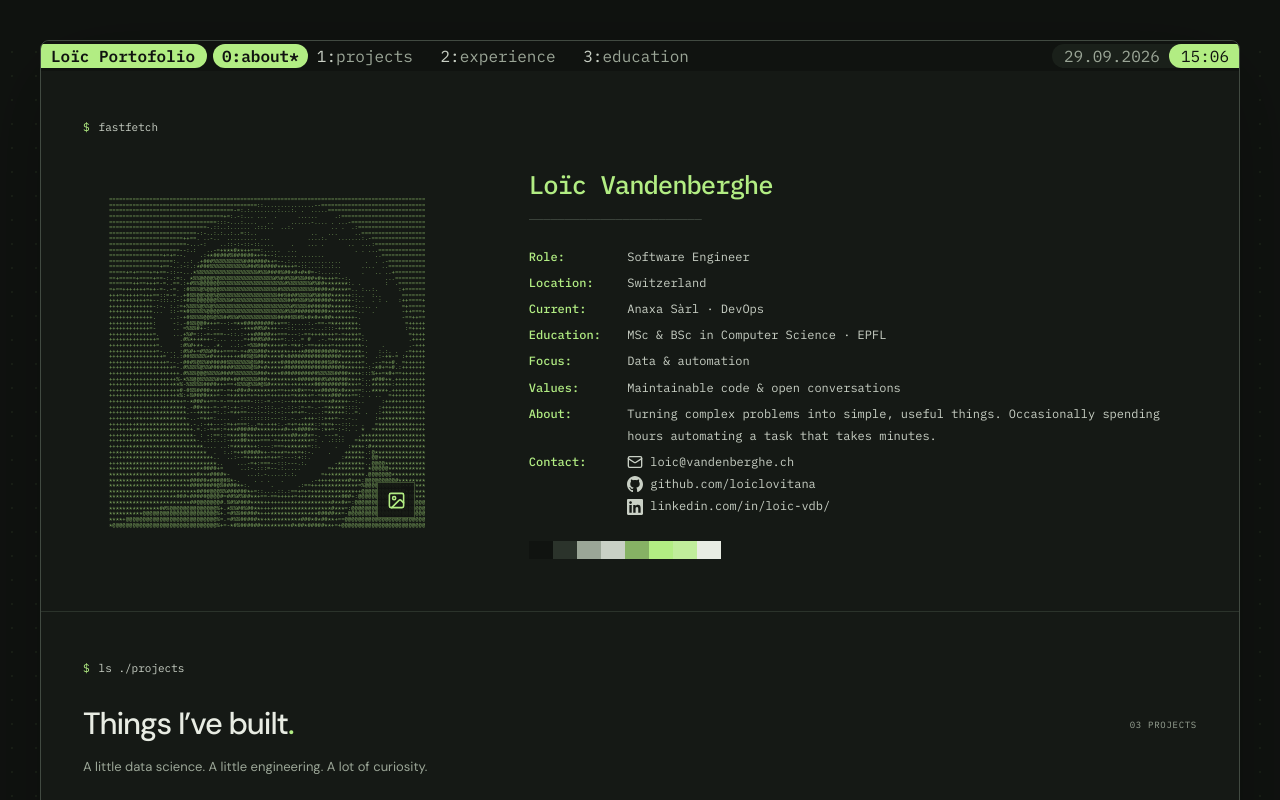
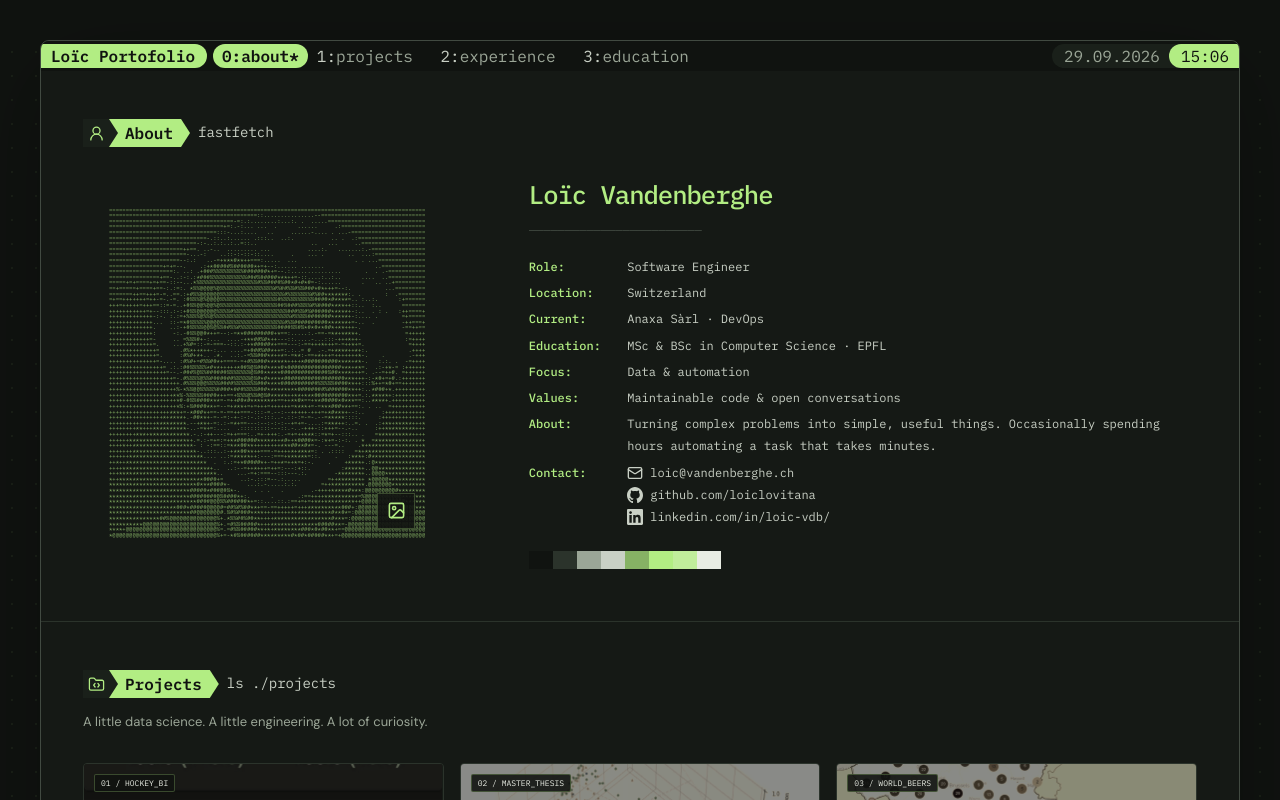
Before and after one commit to loiclovitana/loic-portofolio, a Svelte app: page / in a window 1280 px wide. Shown: the top 800 px of the page. Built offline with nearby package versions, Linux system fonts and the light colour scheme.

Commit message:
feat: section title

```diff
--- a/src/App.svelte
+++ b/src/App.svelte
@@ -24,7 +24,6 @@
 
     <Section
       {...sections.projects}
-      label={`${String(projects.length).padStart(2, '0')} PROJECTS`}
       intro="A little data science. A little engineering. A lot of curiosity."
     >
       <div class="projects">
@@ -36,7 +35,6 @@
 
     <Section
       {...sections.experience}
-      label="EXPERIENCE"
       intro="From understanding the business to building the system. Five years of solving problems with people and data."
     >
       <div class="timeline">
@@ -67,7 +65,7 @@
       </div>
     </Section>
 
-    <Section {...sections.education} label="EDUCATION">
+    <Section {...sections.education}>
       <div class="education-grid">
         {#each education as item, index (item.school)}
           <article>
--- a/src/components/Hero.svelte
+++ b/src/components/Hero.svelte
@@ -2,6 +2,7 @@
   import { onMount } from 'svelte';
   import ContactIcon from './ContactIcon.svelte';
   import Portrait from './Portrait.svelte';
+  import SectionHeading from './SectionHeading.svelte';
   import { contactLinks, education, experience, sections } from '../content';
 
   const roles = [
@@ -82,7 +83,12 @@
 </script>
 
 <section id={sections.about.id} aria-labelledby="about-title" tabindex="-1">
-  <p class="prompt"><span class="accent">$</span> {sections.about.command}</p>
+  <SectionHeading
+    title={sections.about.title}
+    icon={sections.about.icon}
+    command={sections.about.command}
+    tag="p"
+  />
 
   <div class="fetch-output">
     <div class="profile">
@@ -137,6 +143,7 @@
 
 <style>
   .fetch-output {
+    margin-top: 30px;
     display: grid;
     grid-template-columns: minmax(0, 0.8fr) minmax(0, 1.4fr);
     align-items: center;
--- a/src/components/Section.svelte
+++ b/src/components/Section.svelte
@@ -1,45 +1,32 @@
 <script lang="ts">
   import type { Snippet } from 'svelte';
+  import type { LucideIcon } from '@lucide/svelte';
+  import SectionHeading from './SectionHeading.svelte';
 
   let {
     id,
     command,
     title,
-    label,
+    icon,
     intro,
     children,
   }: {
     id: string;
     command: string;
     title: string;
-    label: string;
+    icon: LucideIcon;
     intro?: string;
     children: Snippet;
   } = $props();
 </script>
 
 <section {id} aria-labelledby={`${id}-title`} tabindex="-1">
-  <p class="prompt"><span class="accent">$</span> {command}</p>
-  <div class="section-heading">
-    <h2 id={`${id}-title`}>{title}<span class="accent">.</span></h2>
-    <span class="eyebrow">{label}</span>
-  </div>
+  <SectionHeading id={`${id}-title`} {title} {icon} {command} />
   {#if intro}<p class="section-intro">{intro}</p>{/if}
   {@render children()}
 </section>
 
 <style>
-  .section-heading {
-    display: flex;
-    align-items: center;
-    justify-content: space-between;
-    gap: 20px;
-  }
-  .section-heading > .eyebrow {
-    color: var(--color-muted);
-    flex-shrink: 0;
-    font-size: 9px;
-  }
   .section-intro {
     font-size: 13px;
     color: var(--color-muted);
@@ -47,14 +34,6 @@
     max-width: 550px;
   }
   @media (max-width: 580px) {
-    .section-heading {
-      align-items: flex-start;
-      gap: 12px;
-    }
-    .section-heading > .eyebrow {
-      font-size: 7px;
-      padding-top: 7px;
-    }
     .section-intro {
       font-size: 12px;
     }
--- /dev/null
+++ b/src/components/SectionHeading.svelte
@@ -0,0 +1,96 @@
+<script lang="ts">
+  import type { LucideIcon } from '@lucide/svelte';
+
+  let {
+    id,
+    title,
+    icon: Icon,
+    command,
+    tag = 'h2',
+  }: {
+    id?: string;
+    title: string;
+    icon: LucideIcon;
+    command: string;
+    tag?: 'h2' | 'p';
+  } = $props();
+</script>
+
+<div class="section-prompt">
+  <svelte:element this={tag} {id} class="prompt-title">
+    <span class="icon-segment" aria-hidden="true">
+      <Icon size={17} strokeWidth={1.8} />
+    </span>
+    <span class="name-segment">{title}</span>
+  </svelte:element>
+  <span class="command" aria-hidden="true">{command}</span>
+</div>
+
+<style>
+  .section-prompt {
+    --segment-height: 28px;
+    --tip: 9px;
+    display: flex;
+    flex-wrap: wrap;
+    align-items: center;
+    gap: 6px 8px;
+    width: fit-content;
+    max-width: 100%;
+    font-family: var(--font-mono);
+  }
+  .prompt-title {
+    display: flex;
+    align-items: center;
+    flex-shrink: 0;
+    margin: 0;
+    font: 600 16px / 1 var(--font-mono);
+    letter-spacing: 0;
+  }
+  .icon-segment,
+  .name-segment {
+    display: flex;
+    align-items: center;
+    height: var(--segment-height);
+    clip-path: polygon(
+      0 0,
+      calc(100% - var(--tip)) 0,
+      100% 50%,
+      calc(100% - var(--tip)) 100%,
+      0 100%
+    );
+  }
+  .icon-segment {
+    justify-content: center;
+    position: relative;
+    z-index: 2;
+    width: 35px;
+    padding-right: var(--tip);
+    background: var(--color-surface-raised);
+    color: var(--color-accent);
+  }
+  .name-segment {
+    position: relative;
+    z-index: 1;
+    margin-left: calc(-1 * var(--tip));
+    padding: 0 17px 0 16px;
+    background: var(--color-accent);
+    color: var(--color-on-accent);
+  }
+  .command {
+    color: var(--color-text-secondary);
+    font-size: 14px;
+    line-height: 1.4;
+    white-space: nowrap;
+  }
+  @media (max-width: 580px) {
+    .section-prompt {
+      --segment-height: 26px;
+    }
+    .prompt-title {
+      font-size: 14px;
+    }
+    .command {
+      font-size: 12px;
+    }
+  }
+</style>
--- a/src/content.ts
+++ b/src/content.ts
@@ -4,23 +4,30 @@ import beersImage from '../assets/images/works/world_beer_visu.webp';
 import githubIcon from '../assets/icons/github.svg';
 import linkedinIcon from '../assets/icons/linkedin.svg';
 import mailIcon from '../assets/icons/mail.svg';
+import UserRound from '@lucide/svelte/icons/user-round';
+import FolderCode from '@lucide/svelte/icons/folder-code';
+import BriefcaseBusiness from '@lucide/svelte/icons/briefcase-business';
+import GraduationCap from '@lucide/svelte/icons/graduation-cap';
 
 export const sections = {
-  about: { id: 'about', command: 'fastfetch' },
+  about: { id: 'about', command: 'fastfetch', title: 'About', icon: UserRound },
   projects: {
     id: 'projects',
     command: 'ls ./projects',
-    title: 'Things I’ve built',
+    title: 'Projects',
+    icon: FolderCode,
   },
   experience: {
     id: 'experience',
     command: 'cat experience.log',
-    title: 'The journey so far',
+    title: 'Experience',
+    icon: BriefcaseBusiness,
   },
   education: {
     id: 'education',
     command: 'cat education.json',
-    title: 'Where it started',
+    title: 'Education',
+    icon: GraduationCap,
   },
 } as const;
 
--- a/src/styles/global.css
+++ b/src/styles/global.css
@@ -82,15 +82,13 @@ h3 {
   width: min(1320px, calc(100% - 80px));
   margin-inline: auto;
 }
-.accent,
-.prompt > span:first-child {
+.accent {
   color: var(--color-accent);
 }
 .muted {
   color: var(--color-muted);
 }
-.eyebrow,
-.prompt {
+.eyebrow {
   font-family: var(--font-mono);
 }
 .eyebrow {
@@ -110,14 +108,6 @@ h3 {
 section {
   padding: 48px 42px 52px;
   border-bottom: 1px solid var(--color-border);
-}
-.prompt {
-  display: flex;
-  gap: 9px;
-  align-items: center;
-  font-size: 11px;
-  color: var(--color-text-secondary);
-  margin-bottom: 30px;
 }
 .text-link {
   display: inline-flex;
@@ -167,10 +157,6 @@ h3 {
   section {
     padding: 34px 20px 38px;
   }
-  .prompt {
-    margin-bottom: 23px;
-    font-size: 10px;
-  }
   h2 {
     font-size: 26px;
   }
```
